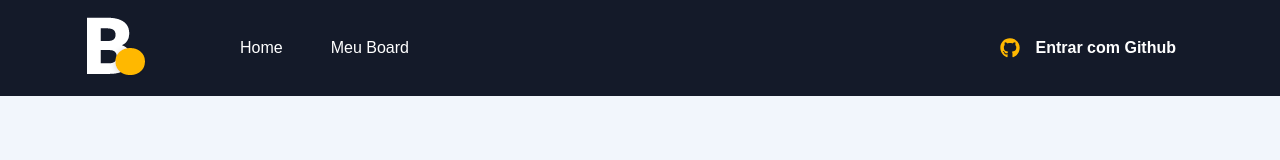
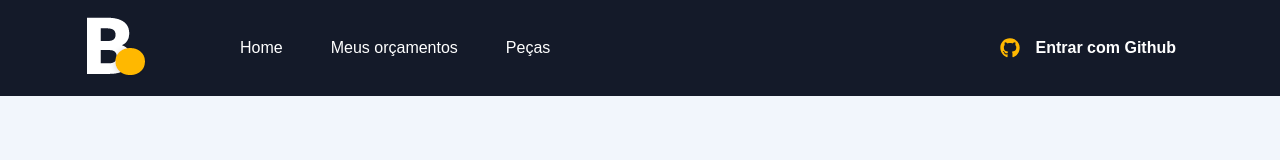
Before and after one commit to glecio/board, a Next.js app: page / in a window 1280 px wide. Shown: the top 160 px of the page. Built offline with nearby package versions, Linux system fonts and the light colour scheme; no server answers.

Commit message:
updated index

```diff
--- a/src/components/Header/index.tsx
+++ b/src/components/Header/index.tsx
@@ -11,7 +11,9 @@ export function Header() {
                 </Link>
                 <nav>
                     <Link href="/">Home</Link>
-                    <Link href="/board">Meu  Board</Link>
+                    <Link href="/orcamentos">Meus orçamentos</Link>
+                    <Link href="/pecas">Peças</Link>
+
                 </nav>
                 <SignInButton/>
             </div>
--- a/src/pages/board/[id].tsx
+++ b/src/pages/orcamentos/[id].tsx
@@ -15,7 +15,7 @@ type Orcamento = {
     id: string,
     created: string | Date,
     createdFormated?: string,
-    items: []
+    items: Item[]
     userId: string,
     nome: string
 }
--- /dev/null
+++ b/src/pages/pecas/index.tsx
@@ -0,0 +1,5 @@
+export default function Index( ) {
+    return (
+        <h1>Indice de peças </h1>
+    )
+}
```
Also changed, not shown: src/pages/orcamentos/index.tsx (renamed from src/pages/board/index.tsx, +4 -6 lines), src/pages/orcamentos/styles.module.scss (renamed from src/pages/board/styles.module.scss).
